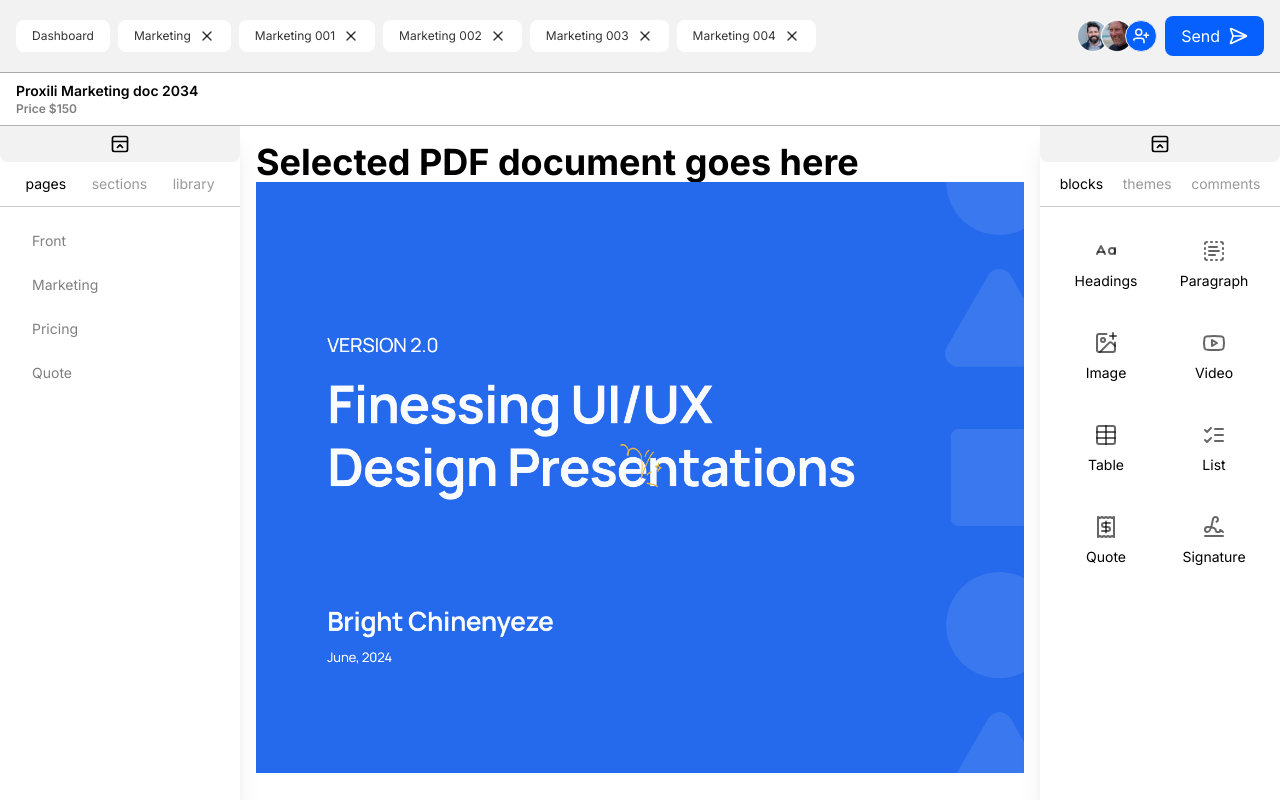
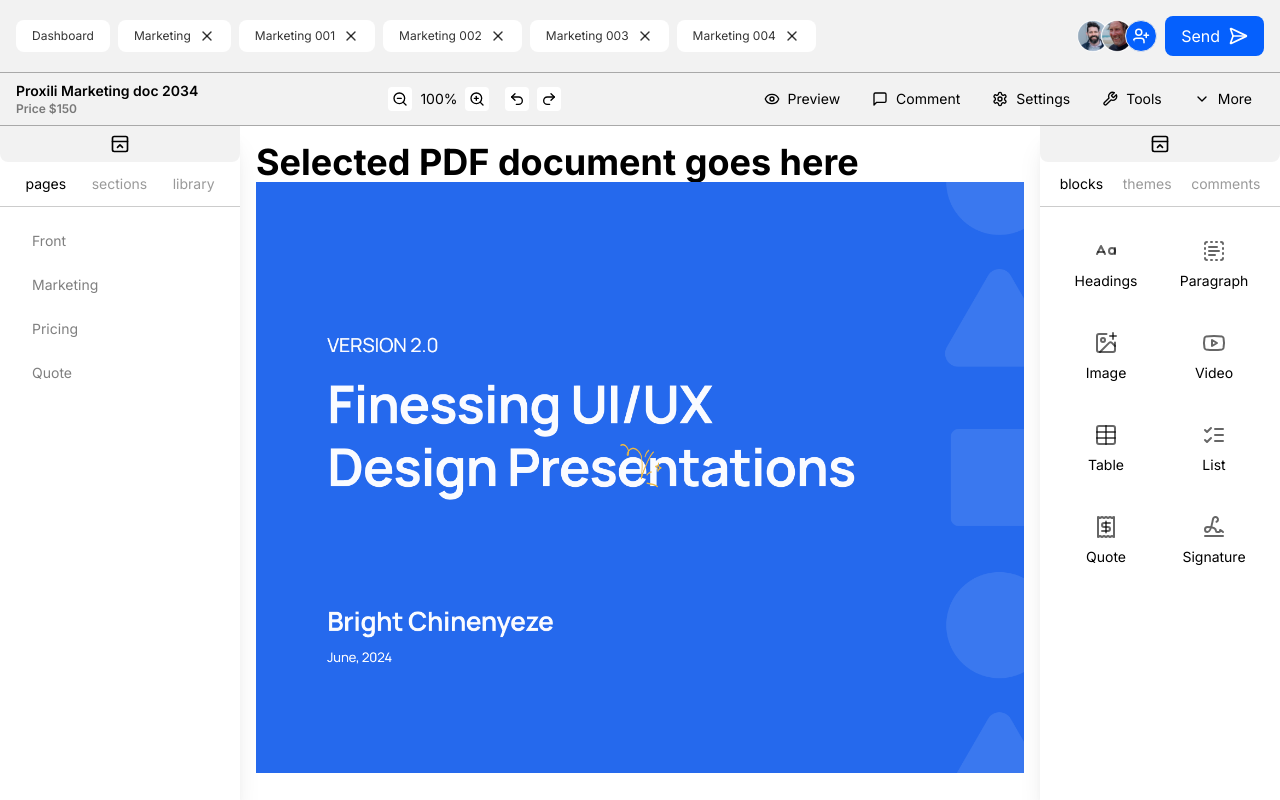
Before and after one commit to mshahid538/esign-mgt, a Next.js app: page /dashboard/editor in a window 1280 px wide. Built offline with nearby package versions, Linux system fonts and the light colour scheme.

Commit message:
feat: added editor top bar settings and menu

```diff
--- a/src/app/dashboard/editor/page.jsx
+++ b/src/app/dashboard/editor/page.jsx
@@ -1,9 +1,21 @@
-import Editor from "@/components/layouts/editor";
+import EditorLeftPanel from "@/components/layouts/editorLeftPanel";
+import EditorRightPanel from "@/components/layouts/editorRightPanel";
+import EditorTopPanel from "@/components/layouts/editorTopPanel";
+import pdfSampleImage from "@/../public/images/pdf-example.png";
+import Image from "next/image";
 
 export default function page() {
   return (
     <main className="flex flex-col h-full overflow-hidden">
-      <Editor />
+      <EditorTopPanel />
+      <div className="relative flex flex-1 h-full overflow-auto">
+        <EditorLeftPanel />
+        <div className="flex-1 p-4 overflow-scroll">
+          <h3>Selected PDF document goes here</h3>
+          <Image className="w-full" src={pdfSampleImage} alt="" />
+        </div>
+        <EditorRightPanel />
+      </div>
     </main>
   );
 }
--- a/src/app/globals.css
+++ b/src/app/globals.css
@@ -142,4 +142,7 @@
   .icon {
     @apply my-auto h-5 w-5 select-none;
   }
+  .icon-btn{
+    @apply hover:bg-light/50 cursor-pointer h-6 w-6 rounded bg-light p-1;
+  }
 }
--- a/src/components/layouts/editor.jsx
+++ /dev/null
@@ -1,21 +0,0 @@
-import EditorLeftPanel from "@/components/layouts/editorLeftPanel";
-import EditorRightPanel from "@/components/layouts/editorRightPanel";
-import EditorTopPanel from "@/components/layouts/editorTopPanel";
-import pdfSampleImage from "@/../public/images/pdf-example.png";
-import Image from "next/image";
-
-export default function Editor() {
-  return (
-    <>
-      <EditorTopPanel />
-      <div className="relative flex flex-1 h-full overflow-auto">
-        <EditorLeftPanel />
-        <div className="flex-1 p-4 overflow-scroll">
-          <h3>Selected PDF document goes here</h3>
-          <Image className="w-full" src={pdfSampleImage} alt="" />
-        </div>
-        <EditorRightPanel />
-      </div>
-    </>
-  );
-}
--- a/src/components/layouts/editorTopPanel.jsx
+++ b/src/components/layouts/editorTopPanel.jsx
@@ -1,12 +1,57 @@
+import {
+  ChevronDownIcon,
+  EyeIcon,
+  MessageSquareIcon,
+  Redo2Icon,
+  SettingsIcon,
+  Undo2Icon,
+  WrenchIcon,
+  ZoomInIcon,
+  ZoomOutIcon,
+} from "lucide-react";
+
 export default function EditorTopPanel() {
   return (
-    <section className="flex justify-between px-xs border-b-[1.5px] border-dark/30">
-      <span className="flex flex-col py-2 font-semibold">
+    <section className="px-xs flex items-center justify-between border-b-[1.5px] border-dark/30 bg-dark/5">
+      <div className="flex flex-col py-2 font-semibold">
         <p className="text-sm">Proxili Marketing doc 2034</p>
         <small className="text-xs text-dark/50">Price $150</small>
-      </span>
-      <span></span>
-      <span></span>
+      </div>
+      <div className="gap-sm flex">
+        <span className="gap-xs flex items-center">
+          <ZoomOutIcon className="icon-btn" />
+          <small>100%</small>
+          <ZoomInIcon className="icon-btn" />
+        </span>
+        <span className="gap-xs flex items-center">
+          <Undo2Icon className="icon-btn" />
+          <Redo2Icon className="icon-btn" />
+        </span>
+      </div>
+      <Menu />
     </section>
   );
 }
+
+const Menu = () => {
+  const menuItems = [
+    { name: "Preview", icon: <EyeIcon className="icon-sm" /> },
+    { name: "Comment", icon: <MessageSquareIcon className="icon-sm" /> },
+    { name: "Settings", icon: <SettingsIcon className="icon-sm" /> },
+    { name: "Tools", icon: <WrenchIcon className="icon-sm" /> },
+  ];
+  return (
+    <nav className="gap-xs flex">
+      {menuItems.map((item, i) => (
+        <span className="px-3 flex gap-2 py-2 hover:bg-light/50 rounded-md cursor-pointer" key={i}>
+          {item.icon}
+          <small>{item.name}</small>
+        </span>
+      ))}
+      <span className="px-3 flex gap-2 py-2 hover:bg-light/50 rounded-md cursor-pointer">
+        <ChevronDownIcon className="icon-sm" />
+        <small>More</small>
+      </span>
+    </nav>
+  );
+};
```
